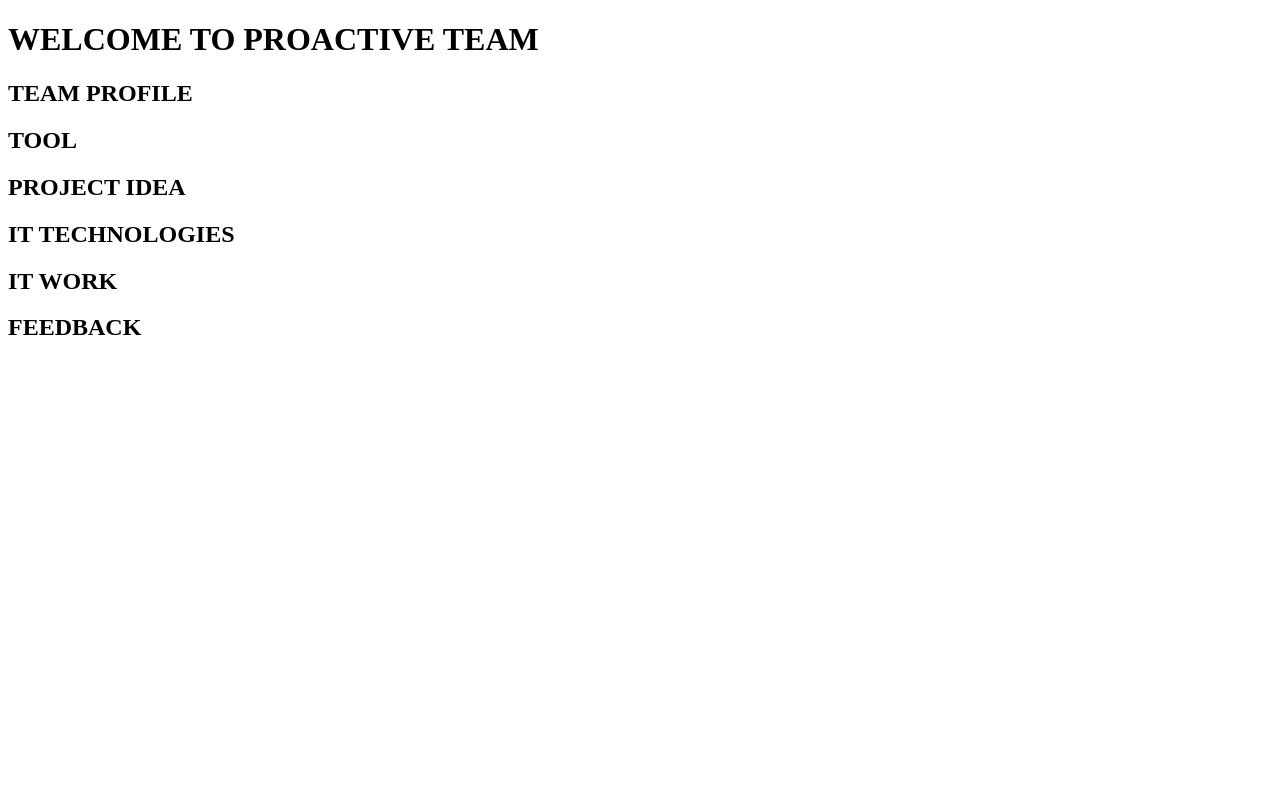
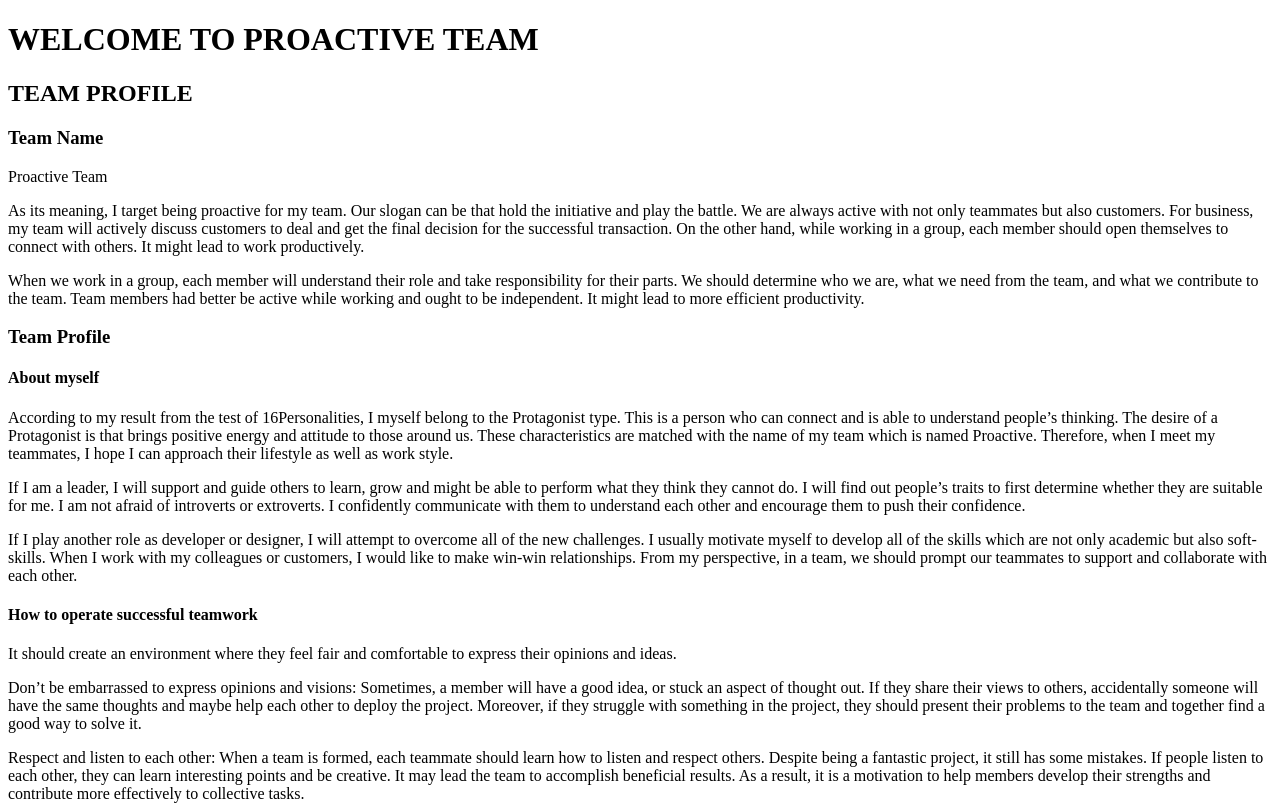
Before and after one commit to kelseyvn17/s3904681_A2, a plain HTML site: page index.html in a window 1280 px wide. Shown: the top 807 px of the page. Drawn offline with Linux system fonts and the light colour scheme.

Commit message:
Update the contents for Team Profile section

```diff
--- a/index.html
+++ b/index.html
@@ -6,11 +6,31 @@
   </head>
   <body>
       <h1>WELCOME TO PROACTIVE TEAM</h1>
+
       <h2>TEAM PROFILE</h2>
+        <h3>Team Name</h3>
+          <p>Proactive Team</p>
+          <p>As its meaning, I target being proactive for my team. Our slogan can be that hold the initiative and play the battle. We are always active with not only teammates but also customers. For business, my team will actively discuss customers to deal and get the final decision for the successful transaction. On the other hand, while working in a group, each member should open themselves to connect with others. It might lead to work productively.</p>
+          <p>When we work in a group, each member will understand their role and take responsibility for their parts. We should determine who we are, what we need from the team, and what we contribute to the team. Team members had better be active while working and ought to be independent. It might lead to more efficient productivity.<p>
+
+        <h3>Team Profile</h3>
+          <h4>About myself</h4>
+            <p>According to my result from the test of 16Personalities, I myself belong to the Protagonist type. This is a person who can connect and is able to understand people’s thinking. The desire of a Protagonist is that brings positive energy and attitude to those around us. These characteristics are matched with the name of my team which is named Proactive. Therefore, when I meet my teammates, I hope I can approach their lifestyle as well as work style.</p>
+            <p>If I am a leader, I will support and guide others to learn, grow and might be able to perform what they think they cannot do. I will find out people’s traits to first determine whether they are suitable for me. I am not afraid of introverts or extroverts. I confidently communicate with them to understand each other and encourage them to push their confidence.</p>
+            <p>If I play another role as developer or designer, I will attempt to overcome all of the new challenges. I usually motivate myself to develop all of the skills which are not only academic but also soft-skills. When I work with my colleagues or customers, I would like to make win-win relationships. From my perspective, in a team, we should prompt our teammates to support and collaborate with each other.</p>
+          <h4>How to operate successful teamwork</h4>
+            <p>It should create an environment where they feel fair and comfortable to express their opinions and ideas.</p>
+            <p>Don’t be embarrassed to express opinions and visions: Sometimes, a member will have a good idea, or stuck an aspect of thought out. If they share their views to others, accidentally someone will have the same thoughts and maybe help each other to deploy the project. Moreover, if they struggle with something in the project, they should present their problems to the team and together find a good way to solve it.</p>
+            <p>Respect and listen to each other: When a team is formed, each teammate should learn how to listen and respect others. Despite being a fantastic project, it still has some mistakes. If people listen to each other, they can learn interesting points and be creative. It may lead the team to accomplish beneficial results. As a result, it is a motivation to help members develop their strengths and contribute more effectively to collective tasks.</p>
+
       <h2>TOOL</h2>
+
       <h2>PROJECT IDEA</h2>
+
       <h2>IT TECHNOLOGIES</h2>
+
       <h2>IT WORK</h2>
+
       <h2>FEEDBACK</h2>
   </body>
 </html>
```
